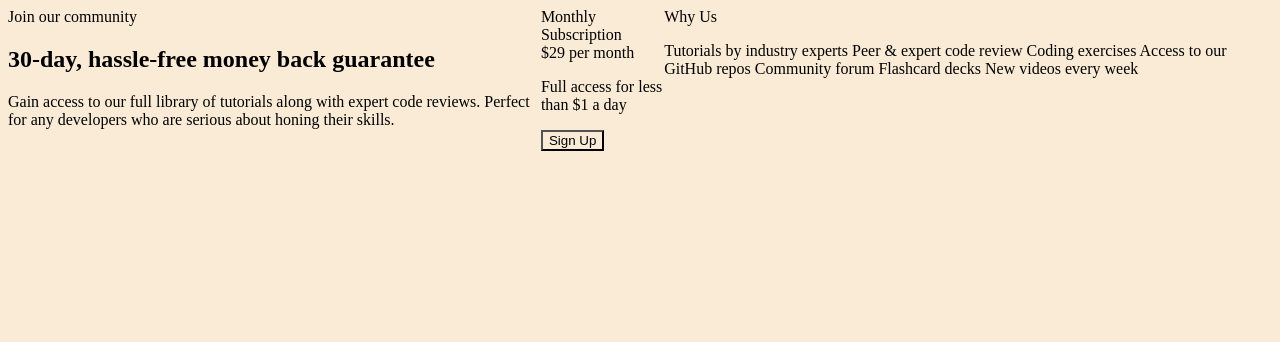
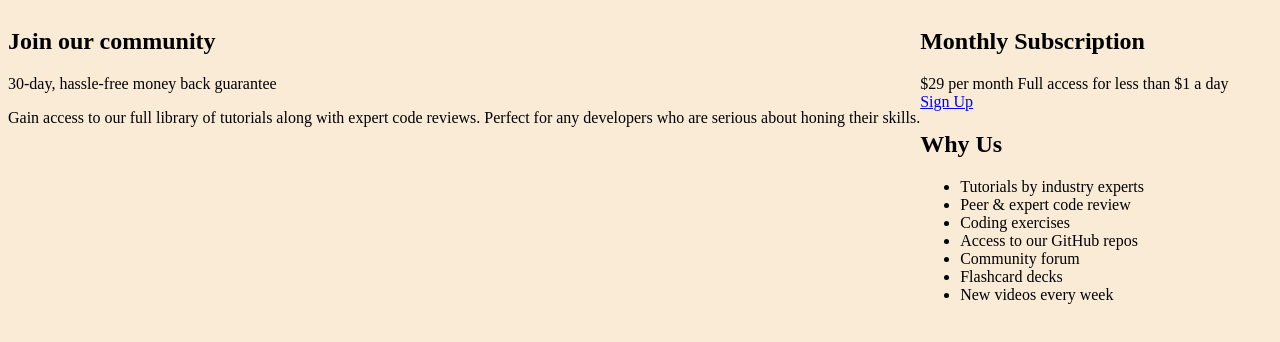
Before and after one commit to montsegv-2/single-price-grid, a plain HTML site: page index.html in a window 1280 px wide. Drawn offline with Linux system fonts and the light colour scheme.

Commit message:
Change the structure of index

```diff
--- a/index.html
+++ b/index.html
@@ -23,31 +23,41 @@
 
     <!-- Feel free to remove these styles or customise in your own stylesheet 👍 -->
   </head>
+
   <body>
     <div class="conteiner">
       <section class="card card-join">
-        <div>Join our community</div>
-        <h2>30-day, hassle-free money back guarantee</h2>
+        <h1>Join our community</h1>
+        <span>30-day, hassle-free money back guarantee</span>
         <p>
           Gain access to our full library of tutorials along with expert code
           reviews. Perfect for any developers who are serious about honing their
           skills.
         </p>
       </section>
-      <section class="card card-subscription">
-        <div>Monthly Subscription</div>
-        <span>&dollar;29 per month</span>
-        <p>Full access for less than &dollar;1 a day</p>
-        <button>Sign Up</button>
-      </section>
-      <section class="card card-why-us">
-        <div>Why Us</div>
-        <p>
-          Tutorials by industry experts Peer &amp; expert code review Coding
-          exercises Access to our GitHub repos Community forum Flashcard decks
-          New videos every week
-        </p>
-      </section>
+
+      <div>
+        <section class="card card-subscription">
+          <h2>Monthly Subscription</h2>
+          <div>
+            <span>&dollar;29 per month</span>
+            <span>Full access for less than &dollar;1 a day</span>
+          </div>
+          <a href="#">Sign Up</a>
+        </section>
+        <section class="card card-why-us">
+          <h2>Why Us</h2>
+          <ul>
+            <li>Tutorials by industry experts</li>
+            <li>Peer &amp; expert code review</li>
+            <li>Coding exercises</li>
+            <li>Access to our GitHub repos</li>
+            <li>Community forum</li>
+            <li>Flashcard decks</li>
+            <li>New videos every week</li>
+          </ul>
+        </section>
+      </div>
     </div>
   </body>
 </html>
```
